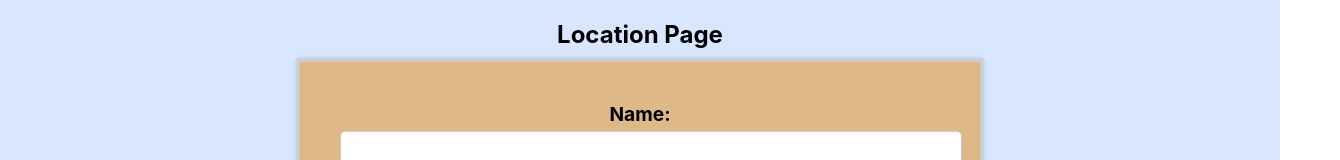
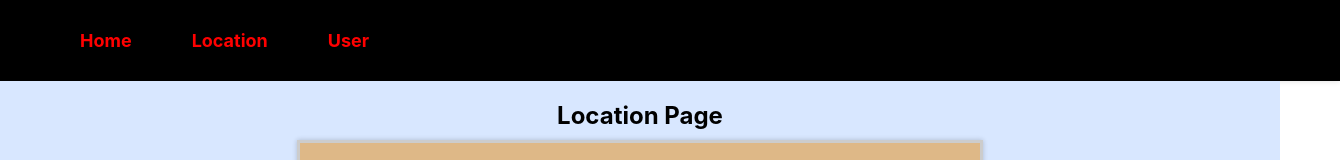
Before and after one commit to abhishekgithu/Brocode-assignment, a React (Create React App) app in the folder frontend/: page /locations in a window 1280 px wide. Shown: the top 160 px of the page, 1340 px wide, since content can reach past the window. Built offline with nearby package versions, Linux system fonts and the light colour scheme; no server answers.

Commit message:
project added successfully

```diff
--- a/frontend/package.json
+++ b/frontend/package.json
@@ -7,10 +7,12 @@
     "@testing-library/react": "^13.4.0",
     "@testing-library/user-event": "^13.5.0",
     "axios": "^1.3.5",
+    "chart.js": "^4.2.1",
     "react": "^18.2.0",
     "react-dom": "^18.2.0",
     "react-router-dom": "^6.10.0",
     "react-scripts": "5.0.1",
+    "styled-components": "^5.3.9",
     "web-vitals": "^2.1.4"
   },
   "scripts": {
--- a/frontend/src/App.css
+++ b/frontend/src/App.css
@@ -374,3 +374,52 @@
 .location-action-btn:hover {
   opacity: 0.8;
 }
+
+
+
+
+/* Home styling */
+
+.navbar {
+  display: flex;
+  justify-content: space-between;
+  align-items: center;
+  width: 100%;
+  padding: 30px;
+  background-color: black;
+  color: white;
+  box-shadow: 0px 1px 5px rgba(0, 0, 0, 0.1);
+}
+
+.nav-links {
+  display: flex;
+}
+
+.nav-links a {
+  margin: 0px 10px;
+  font-size: 18px;
+  font-weight: bold;
+  color:red;
+  text-decoration: none;
+  margin-left: 50px;
+}
+
+.content {
+  text-align: center;
+  margin-top: 50px;
+}
+div img{
+  width: 600px;
+  height:430px;
+  overflow: hidden;
+}
+
+ul {
+  list-style: none;
+  padding: 0px;
+}
+
+li {
+  margin: 10px 0px;
+  font-size: 18px;
+}
--- a/frontend/src/App.js
+++ b/frontend/src/App.js
@@ -4,6 +4,8 @@ import axios from "axios";
 import { BrowserRouter as Router, Route, Routes } from "react-router-dom";
 import Location from "./components/Location";
 import User from "./components/User";
+import Home from "./components/Home";
+import { Link } from "react-router-dom";
 
 function App() {
   const [locations, setLocations] = useState([]);
@@ -48,7 +50,15 @@ function App() {
   return (
     <div className="App">
       <Router>
+      <nav className="navbar">
+        <div className="nav-links">
+          <Link to="/">Home</Link>
+          <Link to="/locations">Location</Link>
+          <Link to="/users">User</Link>
+        </div>
+      </nav>
         <Routes>
+        <Route path="/" element={<Home />} />
           <Route exact path="/locations" element={<Location addLocation={addLocation} />} />
           <Route exact path="/users" element={<User addUser={addUser} />} />
         </Routes>
--- /dev/null
+++ b/frontend/src/components/Home.js
@@ -0,0 +1,16 @@
+import React from "react";
+import "../App.css";
+
+function Home() {
+  return (
+    <div className="img">
+        <div className="content">
+        <h2>Welcome to the Home Page!</h2>
+      </div>
+        <img src="https://thumbs.dreamstime.com/b/pie-chart-19908659.jpg" alt="image" />
+
+      </div>
+  );
+}
+
+export default Home;
--- a/frontend/src/components/User.js
+++ b/frontend/src/components/User.js
@@ -181,7 +181,7 @@ function User() {
                 <td>{user.email}</td>
                 <td>{user.contactNumber}</td>
                 <td>{user.role}</td>
-                {/* <td>{user.location.city}</td> */}
+                {/* <td>{user.location}</td> */}
                 <td>
                   <button
                     className="btn btn-warning"
```
Also changed, not shown: 1 other file (tests, documents, lock files or other folders).
